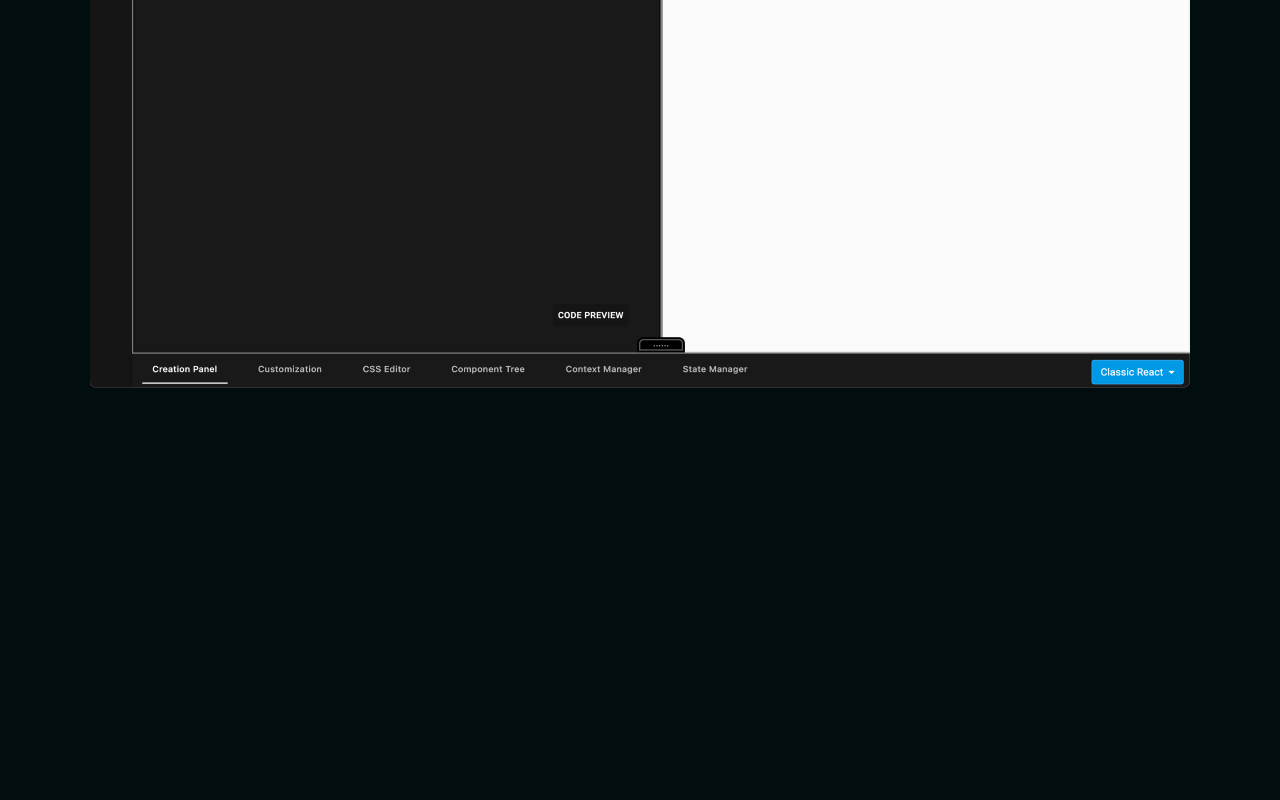
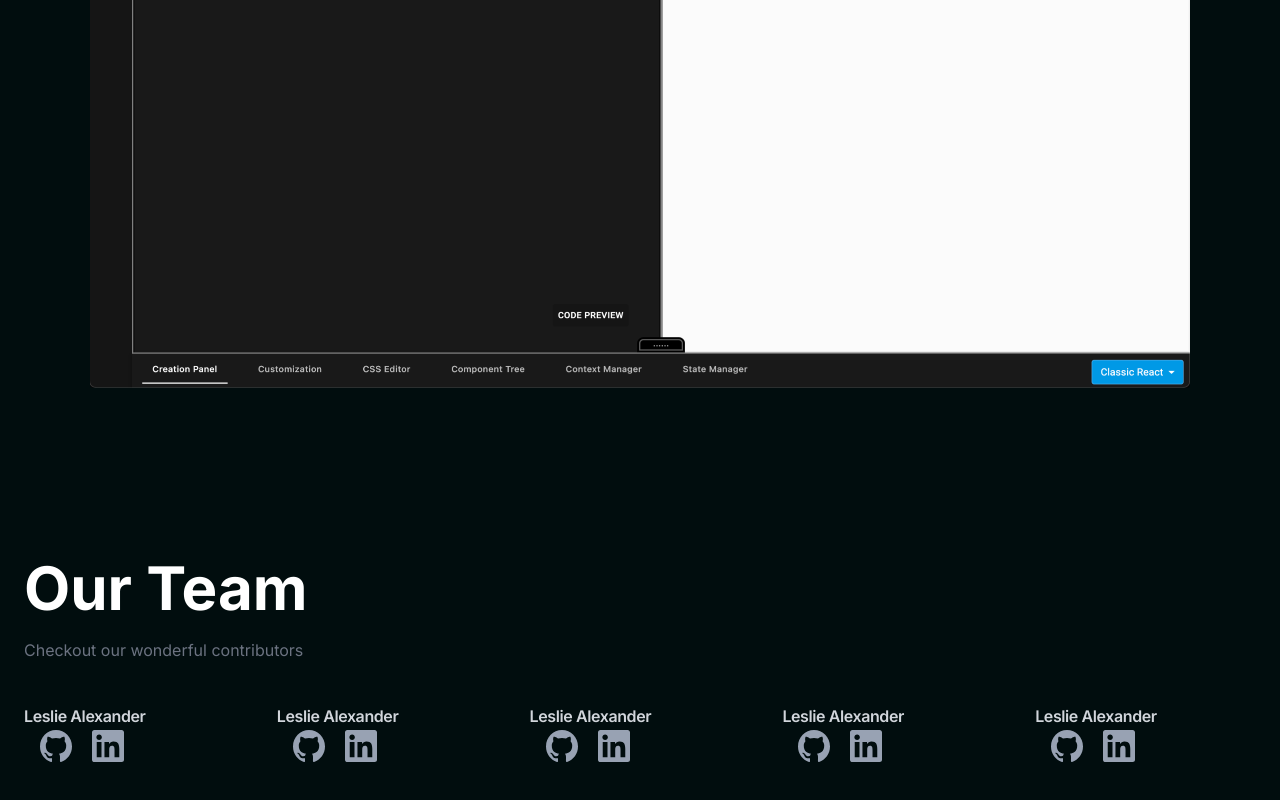
Before and after one commit to open-source-labs/Reactype-web, a Next.js app: page / in a window 1280 px wide. Shown: the part 912-1712 px from the top of the page. Before the commit the page ends 1302 px from the top, so only its background shows below. Built offline with nearby package versions, Linux system fonts and the light colour scheme.

Commit message:
add team section

```diff
--- /dev/null
+++ b/src/app/components/Team.tsx
@@ -0,0 +1,83 @@
+import Image from 'next/image';
+import github from 'public/github.svg';
+import linkedin from 'public/linkedin.svg';
+
+const people = [
+	{
+		name: 'Leslie Alexander',
+		github: 'Co-Founder / CEO',
+		linked: 'Co-Founder / CEO',
+	},
+	{
+		name: 'Leslie Alexander',
+		github: 'Co-Founder / CEO',
+		linked: 'Co-Founder / CEO',
+	},
+	{
+		name: 'Leslie Alexander',
+		github: 'Co-Founder / CEO',
+		linked: 'Co-Founder / CEO',
+	},
+	{
+		name: 'Leslie Alexander',
+		github: 'Co-Founder / CEO',
+		linked: 'Co-Founder / CEO',
+	},
+	{
+		name: 'Leslie Alexander',
+		github: 'Co-Founder / CEO',
+		linked: 'Co-Founder / CEO',
+	},
+	// More people...
+];
+
+export default function Example() {
+	return (
+		<div className=" py-24 sm:py-32">
+			<div className="mx-auto  max-w-7xl gap-x-8 gap-y-20 px-6">
+				<div className="my-10 ">
+					<h1 className="text-6xl font-bold text-left">Our Team</h1>
+					<p className="my-5 text-gray-500">
+						Checkout our wonderful contributors
+					</p>
+				</div>
+				<ul
+					role="list"
+					className="grid gap-x-8 gap-y-12 sm:grid-cols-5 sm:gap-y-16 xl:col-span-2"
+				>
+					{people.map((person) => (
+						<li key={person.name}>
+							<div className="flex items-center gap-x-6">
+								<div>
+									<h3 className="text-base font-semibold leading-7 tracking-tight text-gray-300">
+										{person.name}
+									</h3>
+									<div className="flex gap-x-5 px-4 items-center">
+										<a href="https://github.com/open-source-labs/ReacType">
+											<Image
+												className="h-8 w-auto"
+												width={200}
+												height={200}
+												src={github}
+												alt="logo"
+											/>
+										</a>
+										<a href="https://www.linkedin.com/company/reactype">
+											<Image
+												className="h-8 w-auto"
+												width={200}
+												height={200}
+												src={linkedin}
+												alt="logo"
+											/>
+										</a>
+									</div>
+								</div>
+							</div>
+						</li>
+					))}
+				</ul>
+			</div>
+		</div>
+	);
+}
--- a/src/app/page.tsx
+++ b/src/app/page.tsx
@@ -1,9 +1,12 @@
 import Hero from './components/Hero';
 import Image from 'next/image';
+import Team from './components/Team';
+
 export default function Home() {
 	return (
 		<div>
 			<Hero />
+			<Team />
 		</div>
 	);
 }
```
